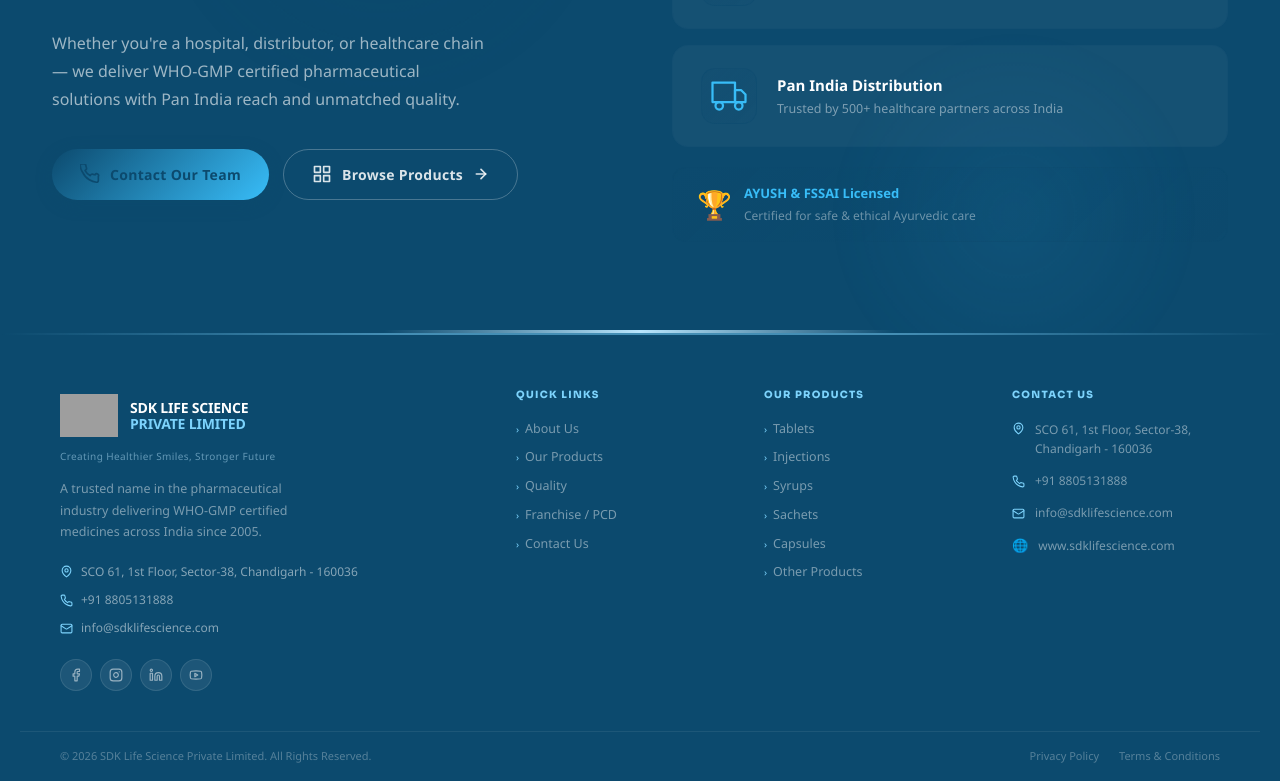
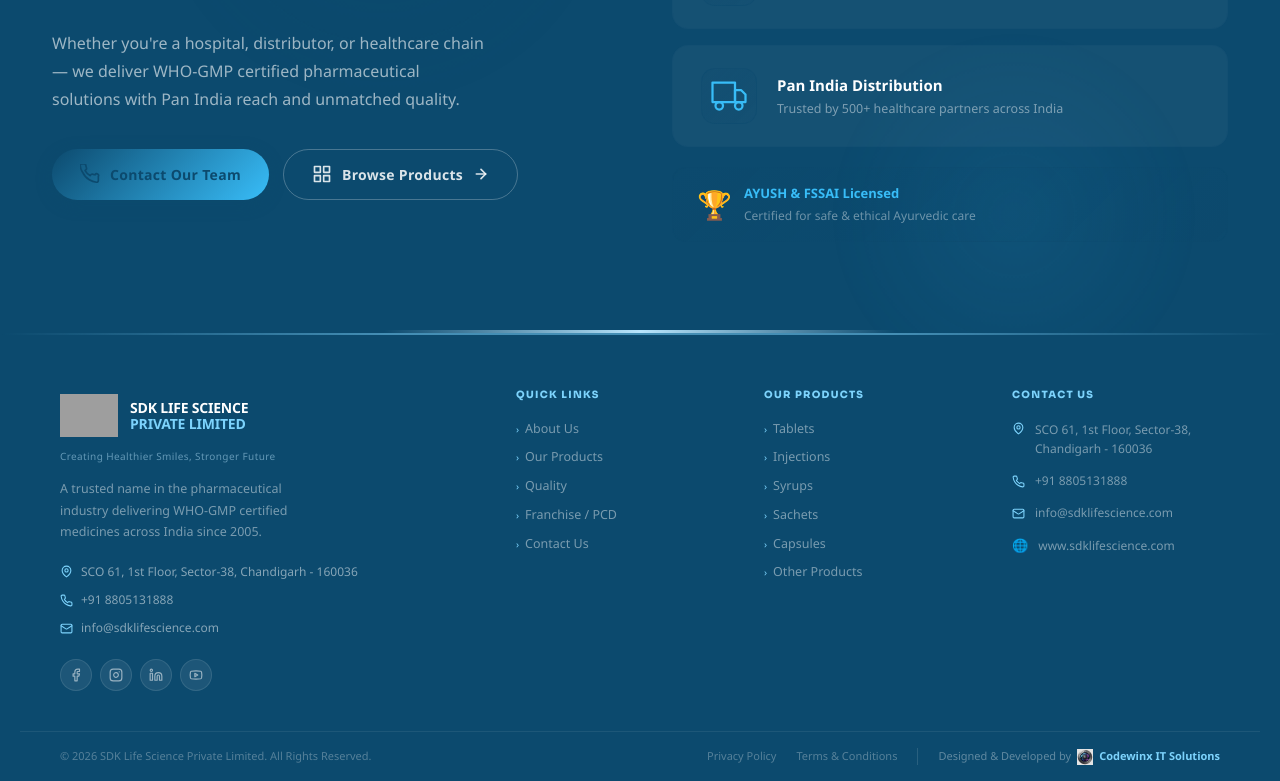
Before and after one commit to cw09sdklifescience-ship-it/cw09, a Next.js app: page / in a window 1280 px wide. Shown: the part 5477-6258 px from the top of the page. Built offline with nearby package versions, Linux system fonts and the light colour scheme; grey boxes are pictures that could not be loaded.

Commit message:
logo
BY TAnvi

```diff
--- a/src/components/layout/Footer.tsx
+++ b/src/components/layout/Footer.tsx
@@ -327,12 +327,15 @@
           justifyContent: "space-between",
           alignItems: "center",
           flexWrap: "wrap",
-          gap: 8,
+          gap: 12,
         }}
+        className="footer-bottom-bar"
       >
         <p style={{ fontSize: 11, color: "rgba(255,255,255,0.3)", margin: 0 }}>
           © {new Date().getFullYear()} SDK Life Science Private Limited. All Rights Reserved.
         </p>
+
+        <div style={{ display: "flex", alignItems: "center", gap: 20, flexWrap: "wrap" }}>
           <div style={{ display: "flex", gap: 20 }}>
             {["Privacy Policy", "Terms & Conditions"].map(item => (
               <Link
@@ -353,6 +356,40 @@
               </Link>
             ))}
           </div>
+
+          {/* ── Developed by Codewinx IT Solutions ── */}
+          <a
+            href="https://codewinxit.com"
+            target="_blank"
+            rel="noopener noreferrer"
+            style={{
+              display: "flex",
+              alignItems: "center",
+              gap: 6,
+              paddingLeft: 20,
+              borderLeft: "1px solid rgba(255,255,255,0.12)",
+              textDecoration: "none",
+              transition: "opacity 0.2s",
+            }}
+            onMouseEnter={e => ((e.currentTarget as HTMLAnchorElement).style.opacity = "0.8")}
+            onMouseLeave={e => ((e.currentTarget as HTMLAnchorElement).style.opacity = "1")}
+          >
+            <span style={{ fontSize: 11, color: "rgba(255,255,255,0.35)" }}>
+              Designed &amp; Developed by
+            </span>
+            <span style={{ width: 16, height: 16, position: "relative", flexShrink: 0 }}>
+              <Image
+                src="/images/codewinx.png.png"
+                alt="Codewinx IT Solutions"
+                fill
+                style={{ objectFit: "contain" }}
+              />
+            </span>
+            <span style={{ fontSize: 11, fontWeight: 700, color: GOLD }}>
+              Codewinx IT Solutions
+            </span>
+          </a>
+        </div>
       </div>
 
       <style>{`
@@ -365,6 +402,10 @@
           .footer-grid {
             grid-template-columns: 1fr !important;
           }
+          .footer-bottom-bar {
+            flex-direction: column !important;
+            text-align: center !important;
+          }
         }
       `}</style>
     </footer>
```
Also changed, not shown: public/images/codewinx.png.png (added). Lines whose indentation alone changed are shown as unchanged.
